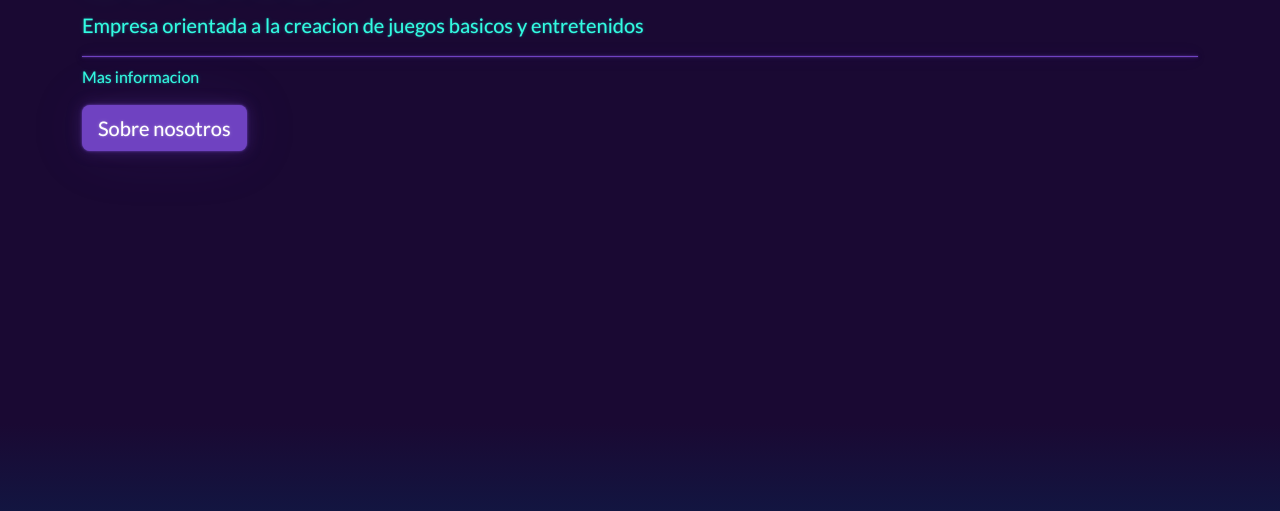
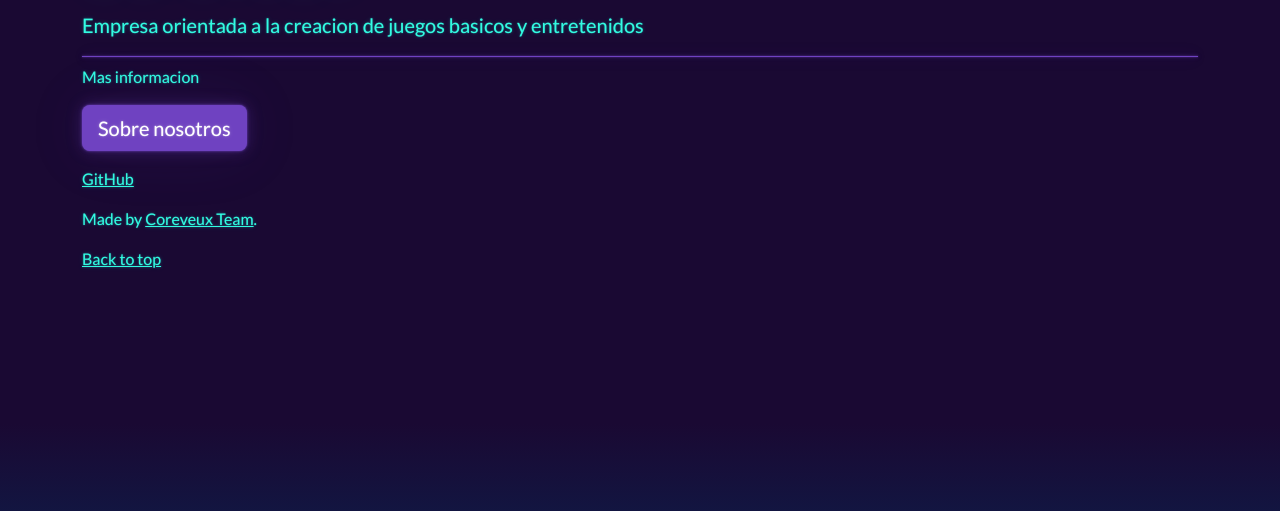
Before and after one commit to santinvalencia/Coreveux, a PHP site: page /index.php in a window 1280 px wide. Shown: the part 216-727 px from the top of the page. Run offline with PHP 8.4, Linux system fonts and the light colour scheme.

Commit message:
intento agregar un footer

```diff
--- a/template/footer.php
+++ b/template/footer.php
@@ -1,5 +1,15 @@
 
-
+<footer class="footer">
+        <div class="row">
+          <div class="col-lg-12">
+            <ul class="list-unstyled">
+              <li><a href="https://github.com/santinvalencia/Coreveux">GitHub</a></li>
+            </ul>
+            <p>Made by <a href="https://thomaspark.co/">Coreveux Team</a>.</p>
+            <a href="#top">Back to top</a>
+        </div>
+        </div>
+      </footer>
 </div>
 
     </div>
--- a/template/header.php
+++ b/template/header.php
@@ -9,7 +9,7 @@ $url="http://".$_SERVER['HTTP_HOST']."/Coreveux/"
     <title>Infinitty Showdown</title>
     <link rel="stylesheet" href="<?php echo $url?>css/bootstrap.min.css">
     <link rel="stylesheet" href="<?php echo $url?>css/style.css">
-    <link rel="icon" href="<?php echo $url?>img/cvx.php">
+    <link rel="icon" href="<?php echo $url?>img/cvx.png">
 </head>
 
 
```
